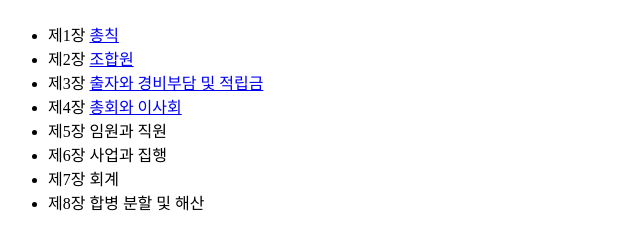
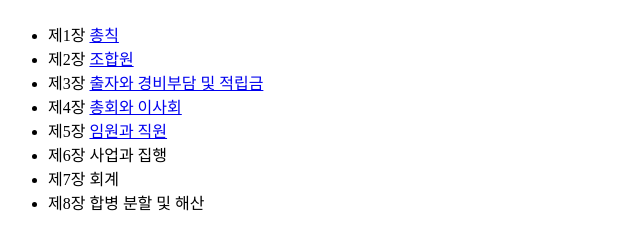
Before and after one commit to geogeodeong/geogeodeong.github.io, a plain HTML site: page aoa/aoa.html in a window 1280 px wide. Shown: the part 67-316 px from the top of the page, without its empty margins (0-640 px from the left). Drawn offline with Linux system fonts and the light colour scheme.

Commit message:
Update aoa.html
adding a link into the line15

```diff
--- a/aoa/aoa.html
+++ b/aoa/aoa.html
@@ -12,7 +12,7 @@
       <li>제2장 <a href="chapter/second.html">조합원</a></li>
       <li>제3장 <a href="chapter/third.html">출자와 경비부담 및 적립금</a></li>
       <li>제4장 <a href="chapter/fourth.html">총회와 이사회</a></li>
-      <li>제5장 임원과 직원</li>
+      <li>제5장 <a href="chapter/fifth.html">임원과 직원</a></li>
       <li>제6장 사업과 집행</li>
       <li>제7장 회계</li>
       <li>제8장 합병 분할 및 해산</li>
```
